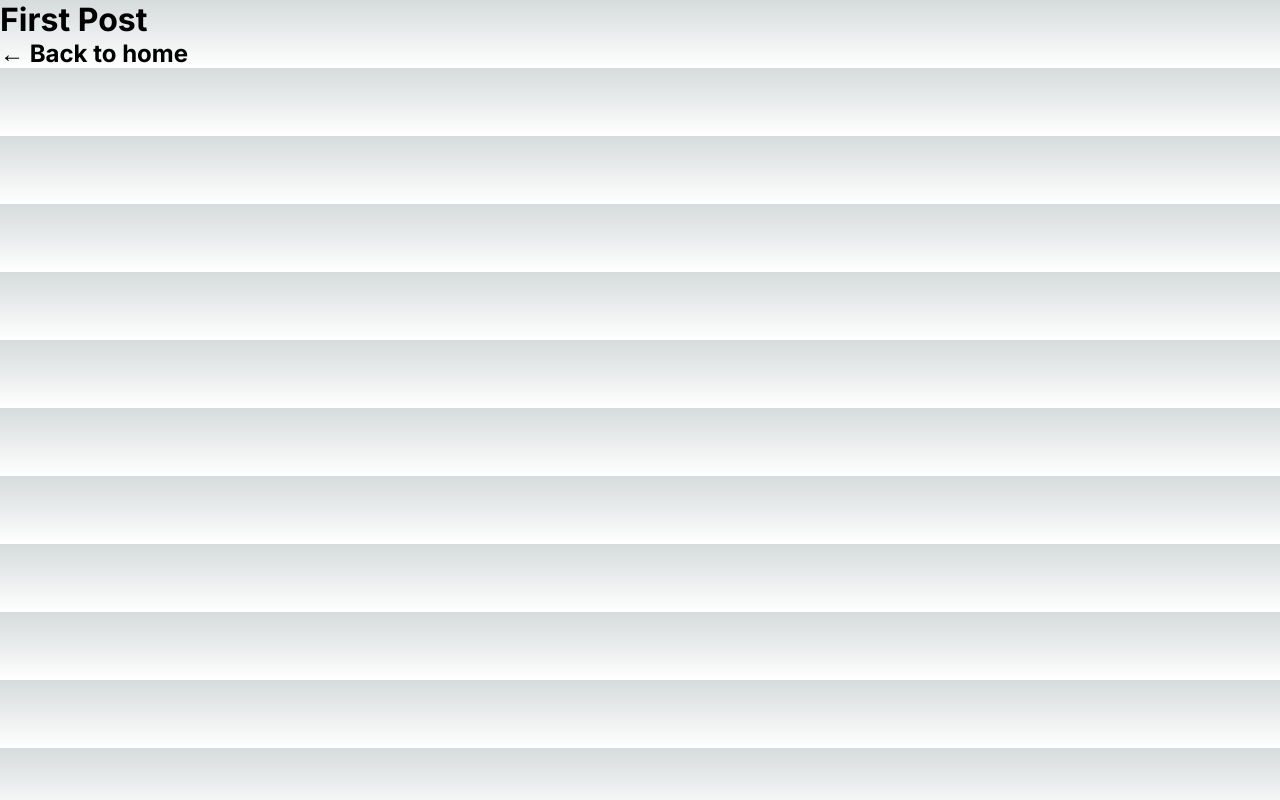
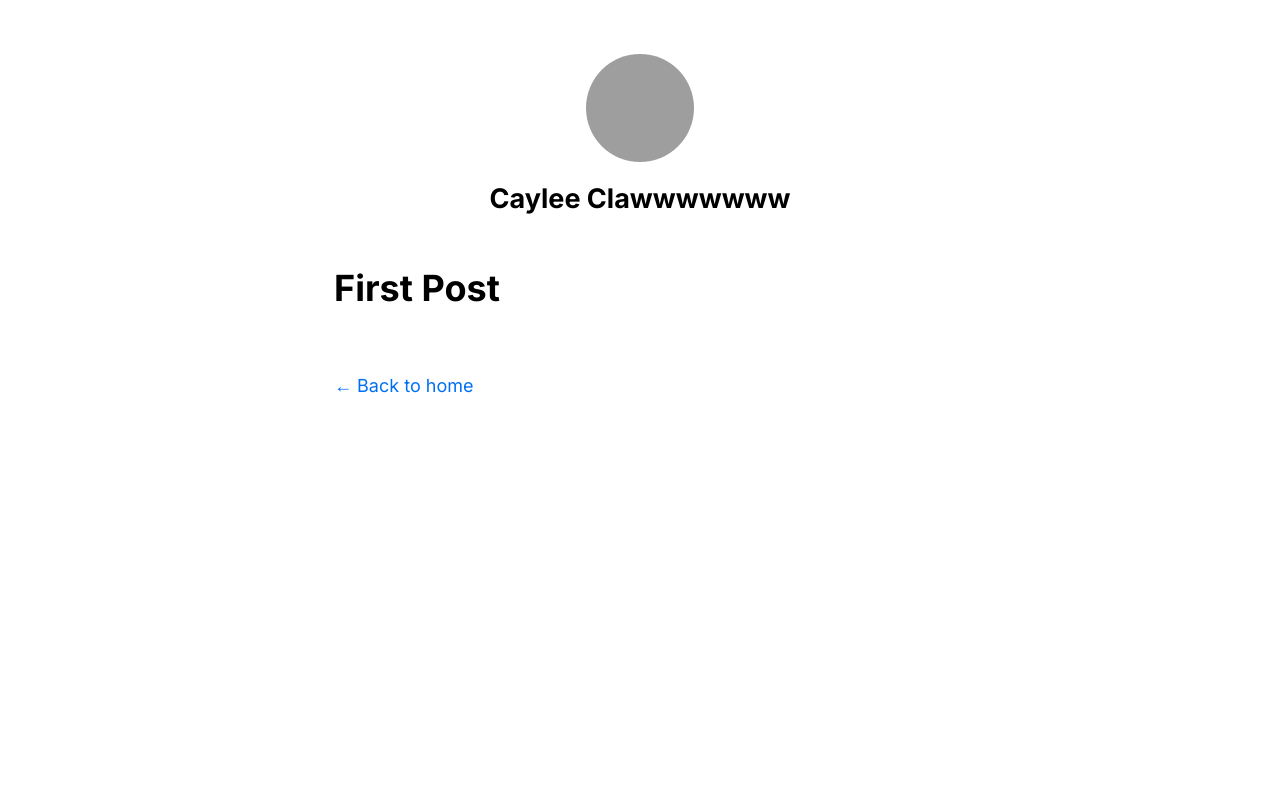
Before and after one commit to cayleeclaww/Create-NextJS-App, a Next.js app: page /posts/first-post in a window 1280 px wide. Built offline with nearby package versions, Linux system fonts and the light colour scheme; grey boxes are pictures that could not be loaded.

Commit message:
Add CSS styles, including global styles and polishing the layout

```diff
--- /dev/null
+++ b/src/app/components/layout.js
@@ -0,0 +1,69 @@
+import Head from 'next/head';
+import Image from 'next/image';
+import styles from './layout.module.css';
+import utilStyles from '../utils.module.css';
+import Link from 'next/link';
+
+const name = 'Caylee Clawwwwwww';
+export const siteTitle = 'Next.js Sample Website';
+
+export default function Layout({ children, home }) {
+  return (
+    <div className={styles.container}>
+      <Head>
+        <link rel="icon" href="/favicon.ico" />
+        <meta
+          name="description"
+          content="Learn how to build a personal website using Next.js"
+        />
+        <meta
+          property="og:image"
+          content={`https://og-image.vercel.app/${encodeURI(
+            siteTitle,
+          )}.png?theme=light&md=0&fontSize=75px&images=https%3A%2F%2Fassets.vercel.com%2Fimage%2Fupload%2Ffront%2Fassets%2Fdesign%2Fnextjs-black-logo.svg`}
+        />
+        <meta name="og:title" content={siteTitle} />
+        <meta name="twitter:card" content="summary_large_image" />
+      </Head>
+      <header className={styles.header}>
+        {home ? (
+          <>
+            <Image
+              priority
+              src="/images/profile.jpg"
+              className={utilStyles.borderCircle}
+              height={144}
+              width={144}
+              alt=""
+            />
+            <h1 className={utilStyles.heading2Xl}>{name}</h1>
+          </>
+        ) : (
+          <>
+            <Link href="/">
+              <Image
+                priority
+                src="/images/profile.jpg"
+                className={utilStyles.borderCircle}
+                height={108}
+                width={108}
+                alt=""
+              />
+            </Link>
+            <h2 className={utilStyles.headingLg}>
+              <Link href="/" className={utilStyles.colorInherit}>
+                {name}
+              </Link>
+            </h2>
+          </>
+        )}
+      </header>
+      <main>{children}</main>
+      {!home && (
+        <div className={styles.backToHome}>
+          <Link href="/">← Back to home</Link>
+        </div>
+      )}
+    </div>
+  );
+}
--- /dev/null
+++ b/src/app/components/layout.module.css
@@ -0,0 +1,15 @@
+.container {
+  max-width: 36rem;
+  padding: 0 1rem;
+  margin: 3rem auto 6rem;
+}
+
+.header {
+  display: flex;
+  flex-direction: column;
+  align-items: center;
+}
+
+.backToHome {
+  margin: 3rem 0 0;
+}
--- a/src/app/globals.css
+++ b/src/app/globals.css
@@ -1,4 +1,4 @@
-:root {
+/* :root {
   --max-width: 1100px;
   --border-radius: 12px;
   --font-mono: ui-monospace, Menlo, Monaco, 'Cascadia Mono', 'Segoe UI Mono',
@@ -104,4 +104,32 @@
   html {
     color-scheme: dark;
   }
+} */
+
+html,
+body {
+  padding: 0;
+  margin: 0;
+  font-family: -apple-system, BlinkMacSystemFont, Segoe UI, Roboto, Oxygen, Ubuntu,
+    Cantarell, Fira Sans, Droid Sans, Helvetica Neue, sans-serif;
+  line-height: 1.6;
+  font-size: 18px;
 }
+
+* {
+  box-sizing: border-box;
+}
+
+a {
+  color: #0070f3;
+  text-decoration: none;
+}
+
+a:hover {
+  text-decoration: underline;
+}
+
+img {
+  max-width: 100%;
+  display: block;
+}
--- a/src/app/posts/first-post/page.js
+++ b/src/app/posts/first-post/page.js
@@ -1,6 +1,7 @@
 import Link from "next/link";
 // import Head from "next/head";
 import Script from 'next/script';
+import Layout from '../../components/layout'; //Using CSS Modules like this creates unique container names, so there are never any naming conflicts
 
 // The <Head> </Head> tag does NOT work any longer - must be the below metadata object instead for each page
 export const metadata = {
@@ -11,7 +12,7 @@
 // The onLoad prop of Script does not work - throws following error: "Event handlers cannot be passed to Client Component props." More in notes.
 export default function FirstPost() {
   return (
-    <>
+    <Layout>
       <Script
         src="https://connect.facebook.net/en_US/sdk.js"
         strategy="lazyOnload"
@@ -23,9 +24,10 @@
       <title>First Post</title>
       {/* </Head> */}
       <h1>First Post</h1>
-      <h2>
+{/* Below no longer needed, as utils.module.css now contains this code  */}
+      {/* <h2>
         <Link href="/">← Back to home</Link>
-      </h2>
-    </>
+      </h2> */}
+    </Layout>
   );
 }
--- /dev/null
+++ b/src/app/utils.module.css
@@ -0,0 +1,52 @@
+.heading2Xl {
+    font-size: 2.5rem;
+    line-height: 1.2;
+    font-weight: 800;
+    letter-spacing: -0.05rem;
+    margin: 1rem 0;
+  }
+
+  .headingXl {
+    font-size: 2rem;
+    line-height: 1.3;
+    font-weight: 800;
+    letter-spacing: -0.05rem;
+    margin: 1rem 0;
+  }
+
+  .headingLg {
+    font-size: 1.5rem;
+    line-height: 1.4;
+    margin: 1rem 0;
+  }
+
+  .headingMd {
+    font-size: 1.2rem;
+    line-height: 1.5;
+  }
+
+  .borderCircle {
+    border-radius: 9999px;
+  }
+
+  .colorInherit {
+    color: inherit;
+  }
+
+  .padding1px {
+    padding-top: 1px;
+  }
+
+  .list {
+    list-style: none;
+    padding: 0;
+    margin: 0;
+  }
+
+  .listItem {
+    margin: 0 0 1.25rem;
+  }
+
+  .lightText {
+    color: #666;
+  }
```
Also changed, not shown: src/app/_app.js (added, +9 -0 lines), src/app/page.js (+116 -95 lines), src/app/pages/index.js (added, +23 -0 lines), public/images/Autoimmune Eats Logo.png (renamed from Autoimmune Eats Logo.png).
